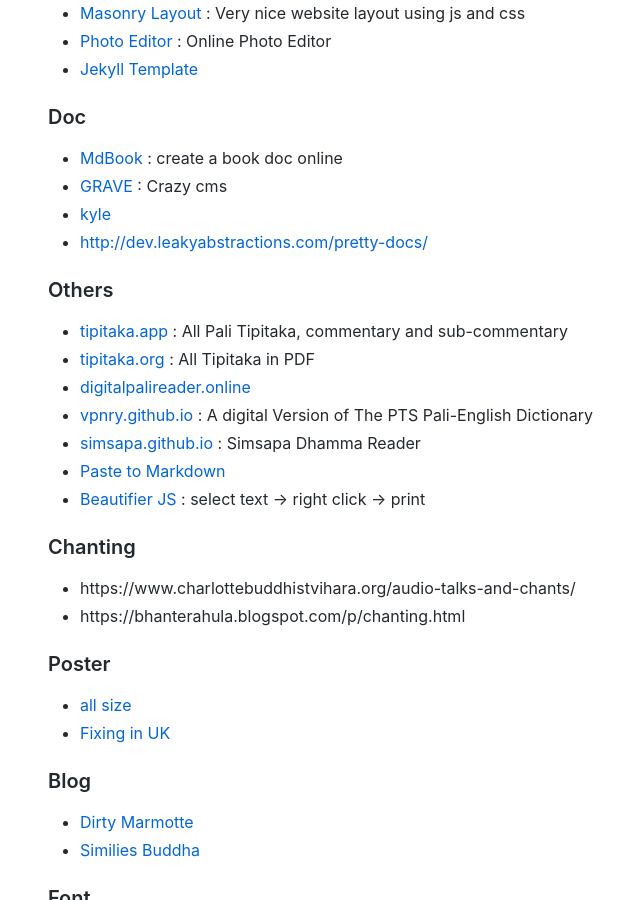
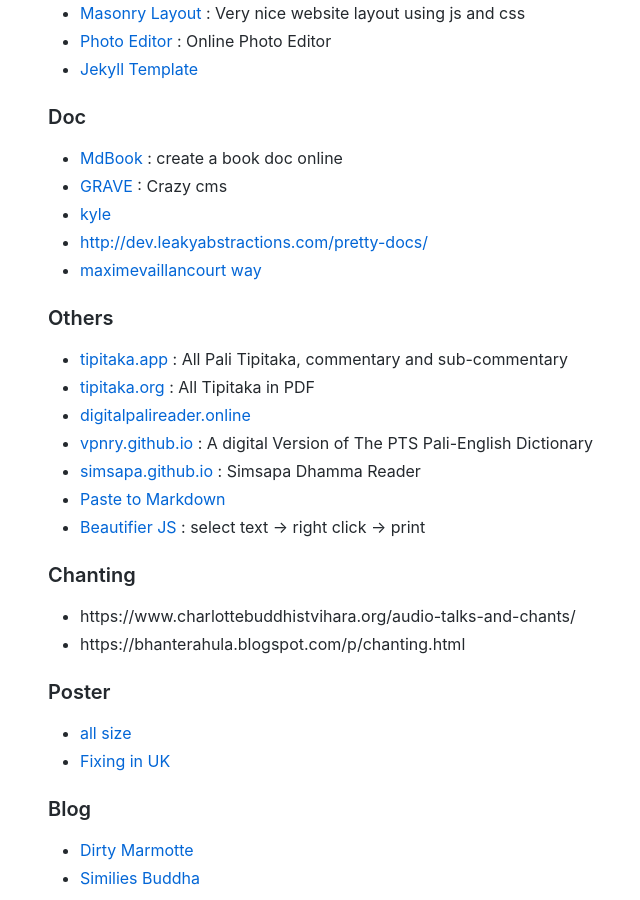
Before and after one commit to cittadhammo/old-personal-website, a Jekyll site: the page built from links.md, in a window 1280 px wide and 900 px high, scrolled down 1982 px. Shown: the whole window, without its empty margins (102-742 px from the left). Built offline with Jekyll 4.4.1, drawn with Linux system fonts in a browser that asks for light colours.

Commit message:
Update links.md

```diff
--- a/links.md
+++ b/links.md
@@ -81,6 +81,7 @@
 - [GRAVE](https://learn.getgrav.org/17) : Crazy cms
 - [kyle](https://github.com/kylelobo/The-Documentation-Compendium)
 - [http://dev.leakyabstractions.com/pretty-docs/](http://dev.leakyabstractions.com/pretty-docs/)
+- [maximevaillancourt way](https://github.com/maximevaillancourt/digital-garden-jekyll-template?ref=jekyll-themes.com)
 
 ### Others
 
```
